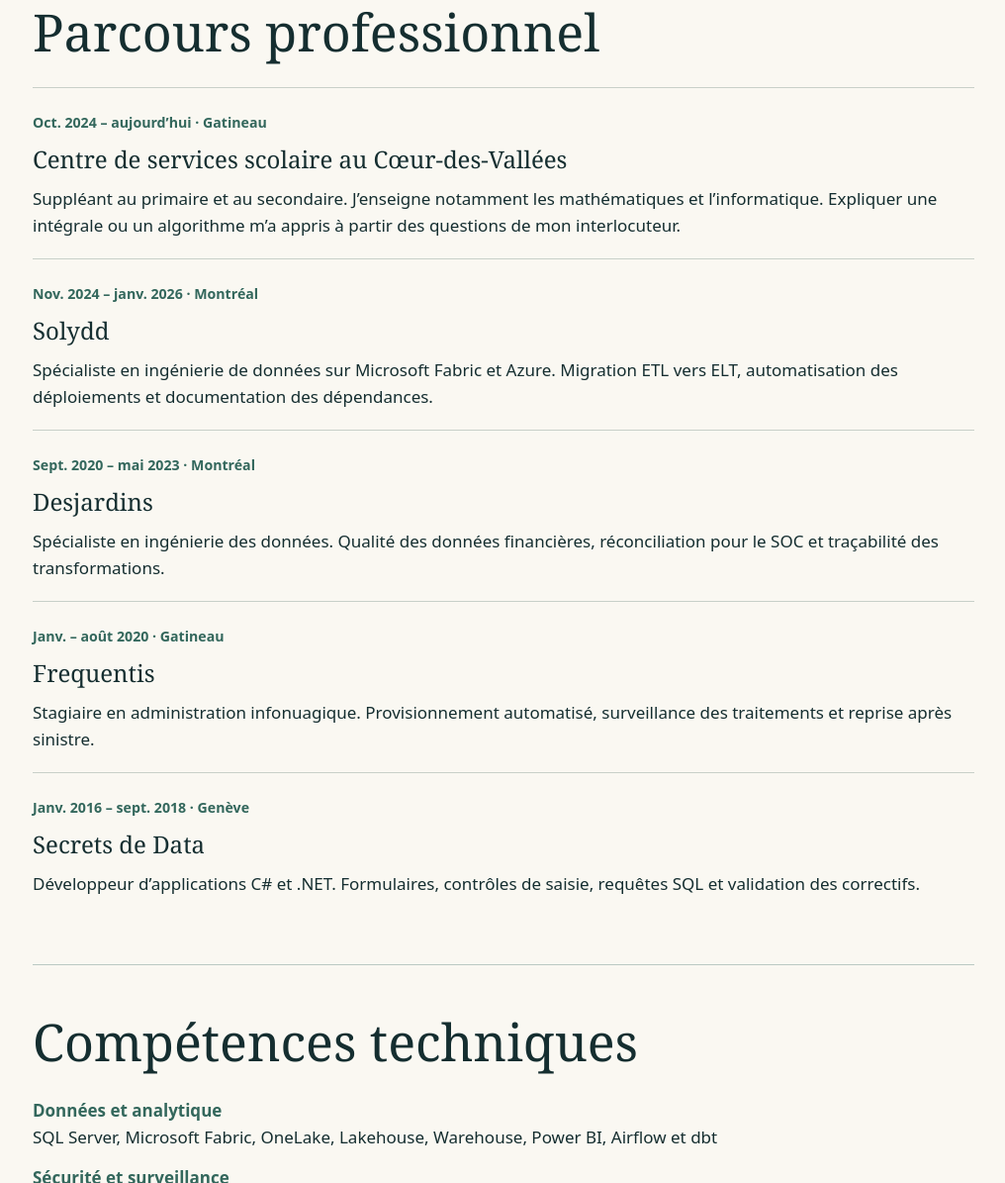
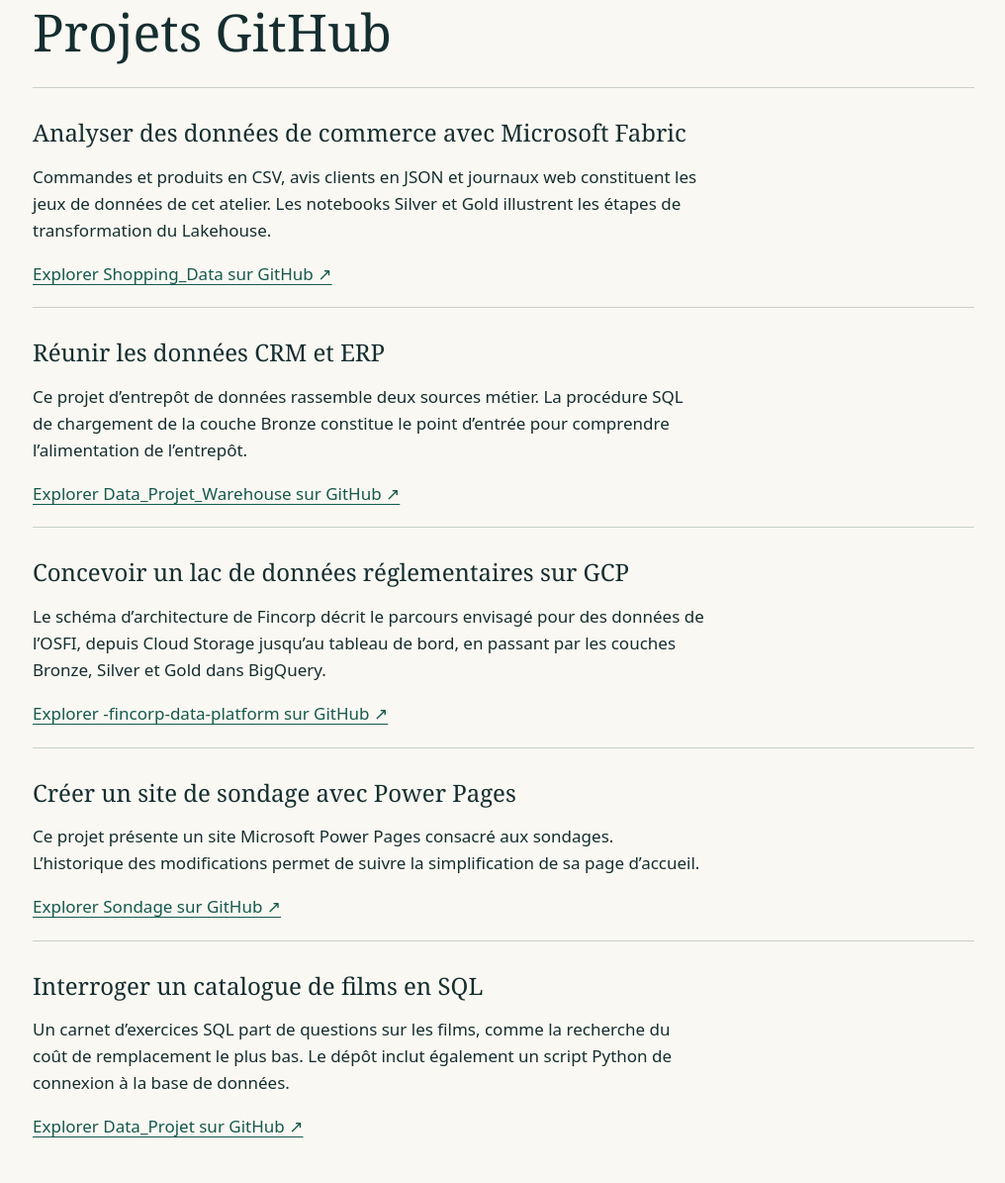
Before and after one commit to Arsene-3DA/Portfolio_Arsene_Djine, a plain HTML site: page index.html in a window 1280 px wide. Shown: the part 1605-2800 px from the top of the page at 99% size, without its empty margins (131-1147 px from the left). Drawn offline with Linux system fonts and the light colour scheme.

Commit message:
Présenter cinq projets GitHub dans le portfolio

```diff
--- a/index.html
+++ b/index.html
@@ -2,7 +2,7 @@
 <html lang="fr-CA"><head><meta charset="utf-8"><meta name="viewport" content="width=device-width,initial-scale=1"><title>Arsène Dissi Djine | Sécurité des données</title>
 <style>
 *{box-sizing:border-box}html{scroll-behavior:smooth}body{margin:0;background:#faf8f2;color:#152e30;font:17px/1.6 system-ui,sans-serif}header,main,footer{max-width:1080px;margin:auto;padding:24px clamp(20px,5vw,64px)}header,nav,.tags{display:flex;gap:20px;flex-wrap:wrap;align-items:center}header{justify-content:space-between;border-bottom:1px solid #bac9c3}nav{gap:16px}a{color:#15594e;text-underline-offset:4px}header strong{letter-spacing:.12em}h1,h2,h3{font-family:Georgia,serif;font-weight:500;line-height:1.1}h1{font-size:clamp(48px,8vw,96px);letter-spacing:-.055em;margin:12px 0}h2{font-size:clamp(32px,5vw,52px);margin:0 0 28px}h3{font-size:24px;margin:12px 0}.hero{padding:clamp(45px,8vw,100px) 0}.role{color:#28685c;font-weight:650;font-size:clamp(21px,3vw,31px)}p{max-width:70ch}.button{display:inline-block;background:#174d43;color:white;padding:10px 18px;border-radius:4px;text-decoration:none}section{padding:48px 0;border-bottom:1px solid #bac9c3}small,dt{font-weight:700;color:#33675c}details,article{padding:20px 0;border-top:1px solid #c8d0c9}summary{cursor:pointer;font-size:20px;font-weight:650}pre{max-width:100%;overflow:auto;padding:16px;background:#173431;color:#eff8e9;border-radius:5px;font-size:14px}dd{margin:0 0 14px}footer{padding-bottom:60px}a:focus-visible,summary:focus-visible{outline:3px solid #ae641c;outline-offset:4px}@media(prefers-reduced-motion:reduce){html{scroll-behavior:auto}}
-</style></head><body><header><strong>ARSÈNE DJINE</strong><nav aria-label="Navigation principale"><a href="#cas">Réalisations</a><a href="#parcours">Parcours</a><a href="#contact">Contact</a></nav></header><main>
+</style></head><body><header><strong>ARSÈNE DJINE</strong><nav aria-label="Navigation principale"><a href="#cas">Réalisations</a><a href="#projets">Projets</a><a href="#parcours">Parcours</a><a href="#contact">Contact</a></nav></header><main>
 <section class="hero"><small>Gatineau, Québec</small><h1>Arsène Dissi Djine</h1><p class="role">Analyste en sécurité des données</p><p>Qui peut consulter une donnée financière? Comment savoir si un rapport reproduit fidèlement les montants à la source? Ces questions guident mon travail, de la gestion des accès dans Microsoft Fabric aux contrôles de qualité en SQL.</p><a class="button" href="#cas">Explorer mes réalisations ↓</a></section>
 <section id="cas"><h2>Études de cas</h2><details open><summary>Solydd · Suivre les accès aux données</summary><p>J’ai centralisé les données de SQL Server et de SharePoint dans un Lakehouse Microsoft Fabric pour alimenter Power BI. J’ai géré les autorisations sur les vues avec des groupes Entra ID et analysé les journaux d’accès avec KQL.</p><h3>Démonstration KQL</h3><p>Dans ce journal fictif, deux lectures refusées invitent à vérifier les droits du groupe Finance.</p><pre><code>datatable(Groupe:string, Action:string, Résultat:string)
 [
@@ -22,6 +22,11 @@ FROM ecritures e JOIN rapport r ON e.lot = r.lot
 GROUP BY e.lot, r.total
 HAVING SUM(e.montant) &lt;&gt; r.total;</code></pre></details>
 <details><summary>Frequentis · Reprendre un flux interrompu</summary><p>J’ai configuré des alertes, mis en œuvre des sauvegardes et participé à la résolution d’incidents d’infrastructure en soutien de niveaux 2 et 3.</p><h3>Scénario illustratif</h3><ol><li>Une alerte indique que le chargement attendu à 8 h est absent.</li><li>Consulter le journal du traitement et identifier le dernier lot complet.</li><li>Restaurer la sauvegarde dans un environnement de vérification et rejouer le lot interrompu.</li><li>Comparer les volumes et les totaux à la source, vérifier les doublons, puis reprendre les traitements.</li></ol></details></section>
+<section id="projets"><h2>Projets GitHub</h2><article><h3>Analyser des données de commerce avec Microsoft Fabric</h3><p>Commandes et produits en CSV, avis clients en JSON et journaux web constituent les jeux de données de cet atelier. Les notebooks Silver et Gold illustrent les étapes de transformation du Lakehouse.</p><a href="https://github.com/Arsene-3DA/Shopping_Data">Explorer Shopping_Data sur GitHub ↗</a></article>
+<article><h3>Réunir les données CRM et ERP</h3><p>Ce projet d’entrepôt de données rassemble deux sources métier. La procédure SQL de chargement de la couche Bronze constitue le point d’entrée pour comprendre l’alimentation de l’entrepôt.</p><a href="https://github.com/Arsene-3DA/Data_Projet_Warehouse">Explorer Data_Projet_Warehouse sur GitHub ↗</a></article>
+<article><h3>Concevoir un lac de données réglementaires sur GCP</h3><p>Le schéma d’architecture de Fincorp décrit le parcours envisagé pour des données de l’OSFI, depuis Cloud Storage jusqu’au tableau de bord, en passant par les couches Bronze, Silver et Gold dans BigQuery.</p><a href="https://github.com/Arsene-3DA/-fincorp-data-platform">Explorer -fincorp-data-platform sur GitHub ↗</a></article>
+<article><h3>Créer un site de sondage avec Power Pages</h3><p>Ce projet présente un site Microsoft Power Pages consacré aux sondages. L’historique des modifications permet de suivre la simplification de sa page d’accueil.</p><a href="https://github.com/Arsene-3DA/Sondage">Explorer Sondage sur GitHub ↗</a></article>
+<article><h3>Interroger un catalogue de films en SQL</h3><p>Un carnet d’exercices SQL part de questions sur les films, comme la recherche du coût de remplacement le plus bas. Le dépôt inclut également un script Python de connexion à la base de données.</p><a href="https://github.com/Arsene-3DA/Data_Projet">Explorer Data_Projet sur GitHub ↗</a></article></section>
 <section id="parcours"><h2>Parcours professionnel</h2>
 <article><small>Oct. 2024 – aujourd’hui · Gatineau</small><h3>Centre de services scolaire au Cœur-des-Vallées</h3>Suppléant au primaire et au secondaire. J’enseigne notamment les mathématiques et l’informatique. Expliquer une intégrale ou un algorithme m’a appris à partir des questions de mon interlocuteur.</article>
 <article><small>Nov. 2024 – janv. 2026 · Montréal</small><h3>Solydd</h3>Spécialiste en ingénierie de données sur Microsoft Fabric et Azure. Migration ETL vers ELT, automatisation des déploiements et documentation des dépendances.</article>
```
